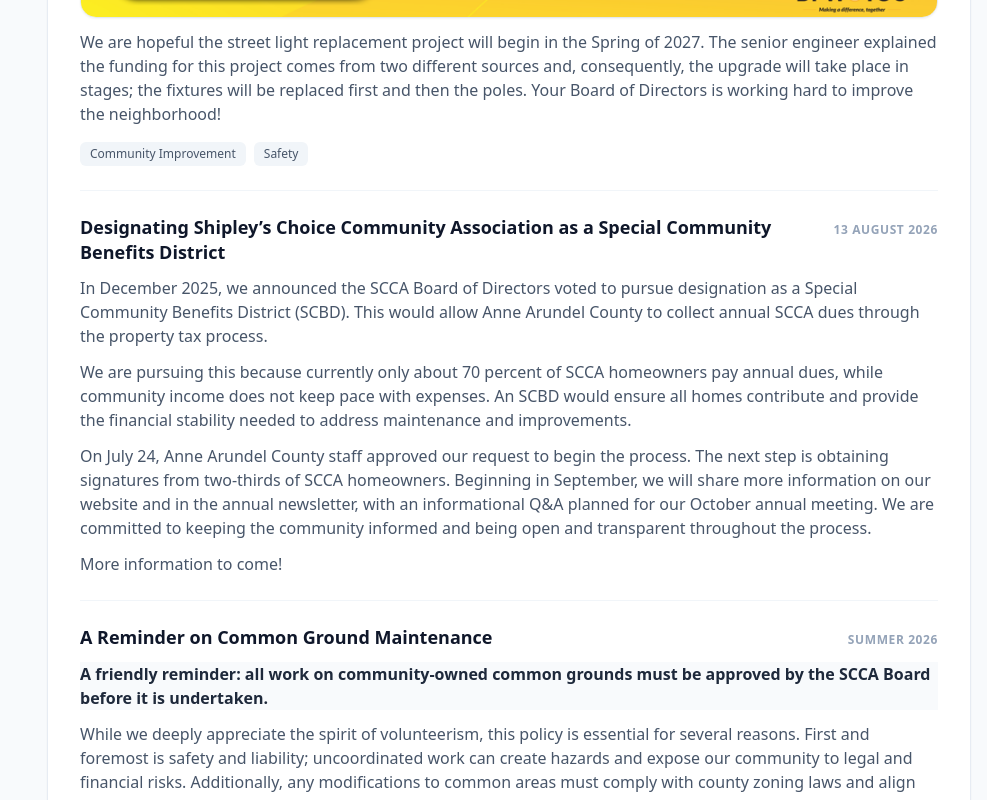
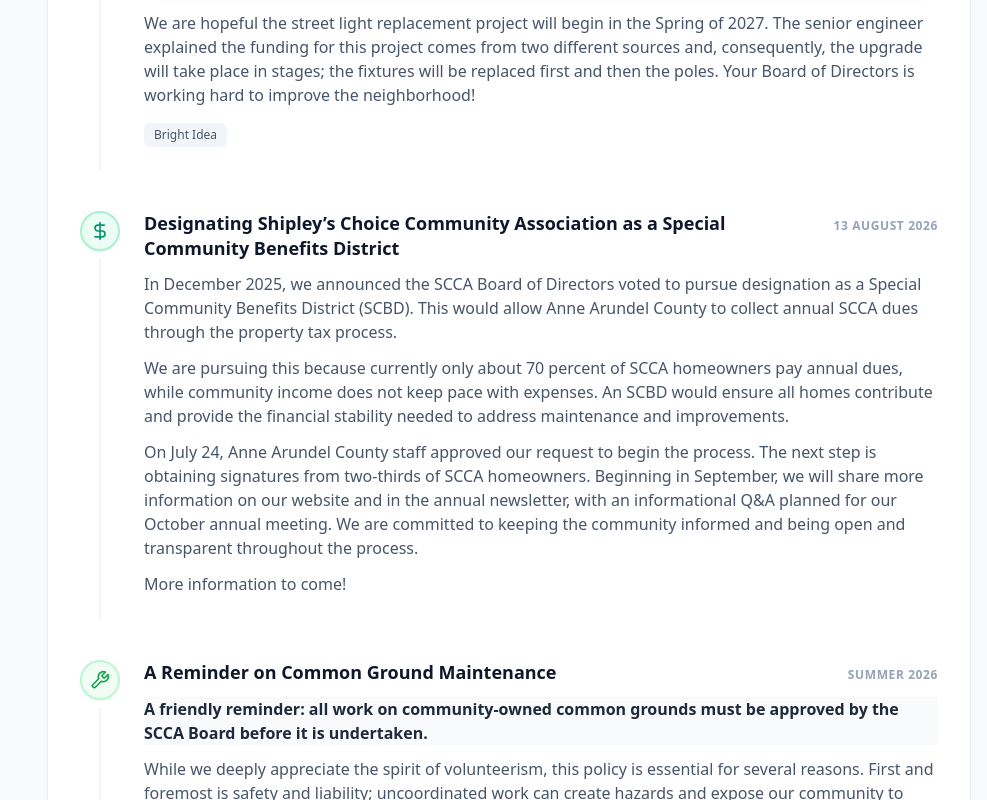
Before and after one commit to tschulmeister/scca-website, a SvelteKit app: page /news-records in a window 1280 px wide. Shown: the part 1340-2140 px from the top of the page, without its empty margins (293-1280 px from the left). Built offline with nearby package versions, Linux system fonts and the light colour scheme.

Commit message:
added lucide for icons and overhauled the news page to include nice icons for items

```diff
--- a/package.json
+++ b/package.json
@@ -20,6 +20,7 @@
   },
   "dependencies": {
     "@google/gemini-cli": "^0.56.0",
+    "@lucide/svelte": "^1.33.0",
     "@vercel/analytics": "^2.0.1",
     "@vercel/speed-insights": "^2.0.0",
     "d3": "^7.9.0",
--- a/src/data/newsItems.json
+++ b/src/data/newsItems.json
@@ -4,8 +4,7 @@
     "title": "Neighborhood Street Light Upgrade",
     "date": "15 August 2026",
     "tags": [
-      "Community Improvement",
-      "Safety"
+      "Bright Idea"
     ],
     "content": "<p>The Board of Directors contacted the County's Traffic Engineering Division to request replacement of the original street lights in our neighborhood which are 45 years old and in poor condition. The senior engineer in charge of the County's street lights responded immediately and agreed to replace them. The lights in the SCHOA part of Shipley's were already replaced and our new lights will be like those. The new light fixtures and poles will improve the appearance of the neighborhood.  The fixtures are brighter LED lights which will improve safety.</p><p><img src=\"/data/revolving/streetlights_upgrade.png\" alt=\"New street light model\" class=\"rounded-2xl border border-slate-200 shadow-sm my-4\" /></p><p>We are hopeful the street light replacement project will begin in the Spring of 2027.  The senior engineer explained the funding for this project comes from two different sources and, consequently, the upgrade will take place in stages; the fixtures will be replaced first and then the poles.  Your Board of Directors is working hard to improve the neighborhood!</p>"
   },
--- a/src/routes/news-records/+page.svelte
+++ b/src/routes/news-records/+page.svelte
@@ -1,5 +1,6 @@
 <script>
   import { onMount, onDestroy } from "svelte";
+  import { ShieldAlert, DollarSign, Lightbulb, Wrench, Megaphone, Sparkles } from "@lucide/svelte";
   import newsItems from "$data/newsItems.json";
 
   // The `newsItems` are now imported directly.
@@ -32,6 +33,81 @@
   onDestroy(() => {
     if (observer) observer.disconnect();
   });
+
+  function getItemCategory(item) {
+    const title = item.title.toLowerCase();
+    const id = item.id.toLowerCase();
+    const tags = (item.tags || []).map((t) => t.toLowerCase());
+
+    if (
+      tags.includes("idea") ||
+      title.includes("idea")
+    ) {
+      return "idea";
+    }
+    if (
+      tags.includes("safety") ||
+      tags.includes("community safety") ||
+      title.includes("safety")
+    ) {
+      return "safety";
+    }
+    if (
+      tags.includes("financials") ||
+      title.includes("dues") ||
+      title.includes("scbd") ||
+      id.includes("scbd") ||
+      title.includes("finance")
+    ) {
+      return "finance";
+    }
+    if (title.includes("light") || title.includes("upgrade")) {
+      return "improvement";
+    }
+    if (
+      title.includes("maintenance") ||
+      title.includes("ground") ||
+      title.includes("common")
+    ) {
+      return "maintenance";
+    }
+    return "announcement";
+  }
+
+  function getCategoryStyles(category) {
+    switch (category) {
+      case "idea":
+        return {
+          bg: "bg-white border-yellow-200 text-yellow-500",
+          hoverBg: "group-hover:bg-yellow-50 group-hover:border-yellow-300",
+        };
+      case "safety":
+        return {
+          bg: "bg-rose-50 border-rose-200 text-rose-600",
+          hoverBg: "group-hover:bg-rose-100 group-hover:border-rose-300",
+        };
+      case "finance":
+        return {
+          bg: "bg-emerald-50 border-emerald-200 text-emerald-600",
+          hoverBg: "group-hover:bg-emerald-100 group-hover:border-emerald-300",
+        };
+      case "improvement":
+        return {
+          bg: "bg-amber-50 border-amber-200 text-amber-600",
+          hoverBg: "group-hover:bg-amber-100 group-hover:border-amber-300",
+        };
+      case "maintenance":
+        return {
+          bg: "bg-green-50 border-green-200 text-green-600",
+          hoverBg: "group-hover:bg-green-100 group-hover:border-green-300",
+        };
+      default:
+        return {
+          bg: "bg-blue-50 border-blue-200 text-blue-600",
+          hoverBg: "group-hover:bg-blue-100 group-hover:border-blue-300",
+        };
+    }
+  }
 </script>
 
 <svelte:head>
@@ -102,12 +178,47 @@
           Community News & Announcements
         </h2>
 
-        <div class="divide-y divide-slate-100">
-          {#each newsItems as item}
+        <div class="mt-6 space-y-8">
+          {#each newsItems as item, i}
+            {@const category = getItemCategory(item)}
+            {@const styles = getCategoryStyles(category)}
             <div
               id={item.id}
-              class="py-6 first:pt-0 last:pb-0 group scroll-mt-20"
+              class="relative flex gap-4 sm:gap-6 group scroll-mt-24"
             >
+              <!-- Timeline Left Column -->
+              <div class="flex flex-col items-center flex-shrink-0">
+                <div
+                  class="w-10 h-10 rounded-full flex items-center justify-center border-2 shadow-sm {styles.bg} {styles.hoverBg} transition-all duration-300 transform group-hover:scale-105"
+                >
+                  {#if category === 'safety'}
+                    <!-- Shield Alert Icon -->
+                    <ShieldAlert size={20} />
+                  {:else if category === 'finance'}
+                    <!-- Dollar / SCBD / Finance Icon -->
+                    <DollarSign size={20} />
+                  {:else if category === 'idea'}
+                    <!-- Idea Icon: Glowing Yellow Lightbulb -->
+                    <Lightbulb size={20} fill="currentColor" fill-opacity={0.2} />
+                  {:else if category === 'improvement'}
+                    <!-- Sparkles Icon -->
+                    <Sparkles size={20} />
+                  {:else if category === 'maintenance'}
+                    <!-- Wrench Icon -->
+                    <Wrench size={20} />
+                  {:else}
+                    <!-- Megaphone / Announcement Icon -->
+                    <Megaphone size={20} />
+                  {/if}
+                </div>
+                <!-- Vertical timeline connector -->
+                {#if i < newsItems.length - 1}
+                  <div class="w-[2px] grow bg-slate-100 my-2"></div>
+                {/if}
+              </div>
+
+              <!-- Content Right Column -->
+              <div class="flex-1 pb-8 group-last:pb-2">
                 <div
                   class="flex flex-col sm:flex-row sm:items-baseline sm:justify-between gap-2 mb-3"
                 >
@@ -141,6 +252,7 @@
                   </div>
                 {/if}
               </div>
+            </div>
           {/each}
         </div>
       </article>
--- a/vite.config.js
+++ b/vite.config.js
@@ -2,5 +2,8 @@
 import { defineConfig } from 'vite';
 
 export default defineConfig({
-	plugins: [sveltekit()]
+	plugins: [sveltekit()],
+	ssr: {
+		noExternal: ['@lucide/svelte']
+	}
 });
```
Also changed, not shown: 1 other file (tests, documents, lock files or other folders). Lines whose indentation alone changed are shown as unchanged.
